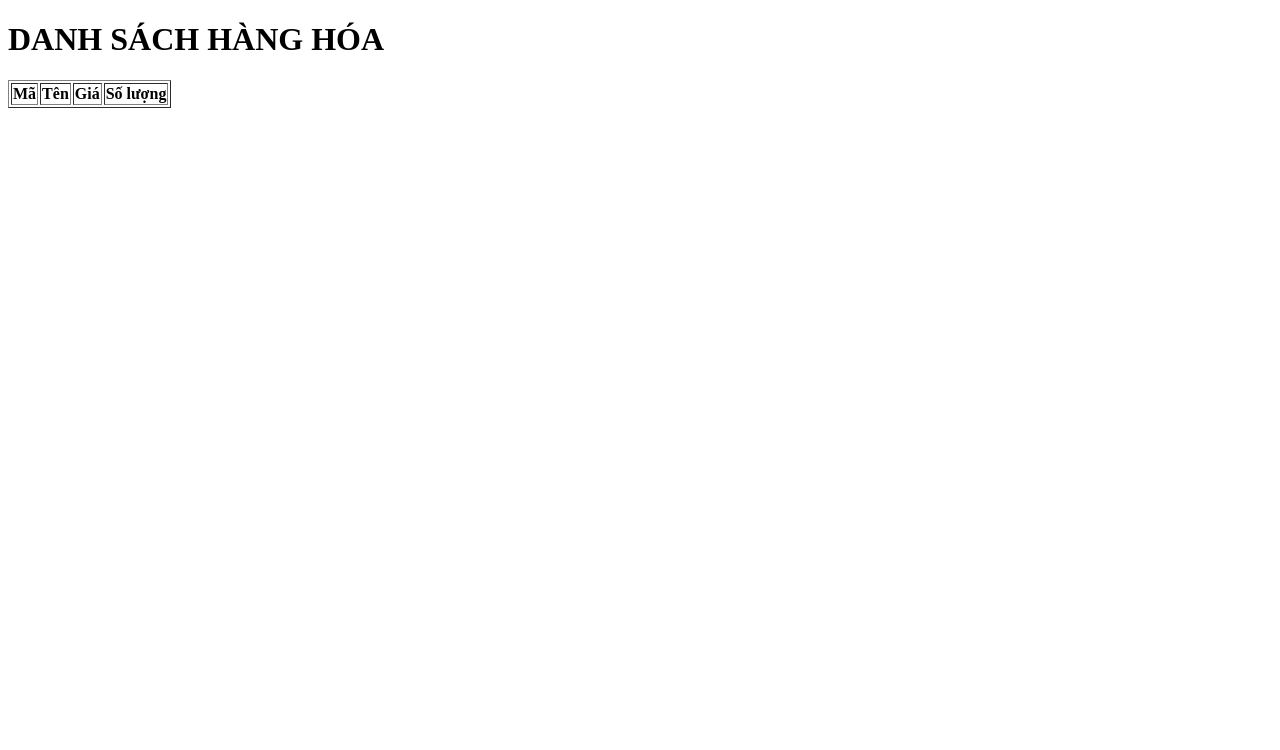
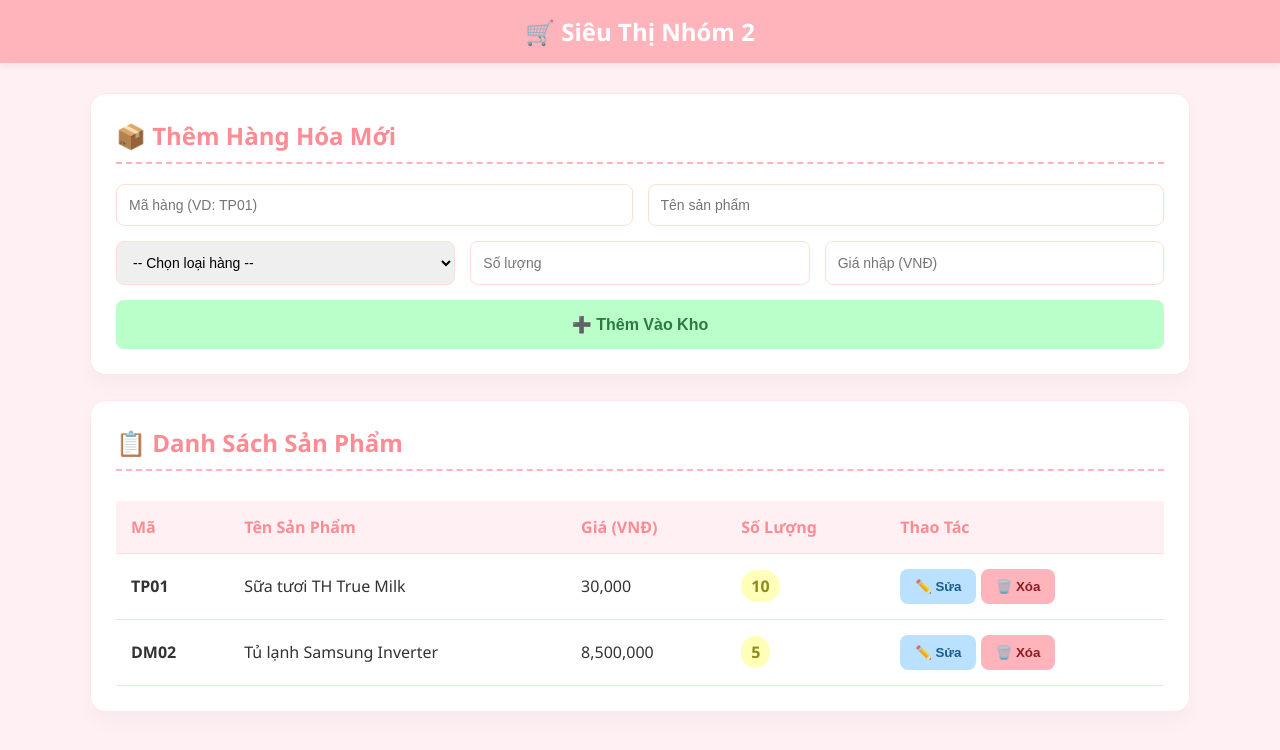
Before and after one commit to quynhfchi/quanlyhanghoasieuthi._., a Flask app: page / in a window 1280 px wide. Shown: the top 750 px of the page. Run offline with Flask 3, Linux system fonts and the light colour scheme; lists and menus that the app fills with data are empty.

Commit message:
Thảo Minh: Hoàn thành thiết kế giao diện HTML, CSS, JS tĩnh

```diff
--- /dev/null
+++ b/static/script.js
@@ -0,0 +1,20 @@
+// Đợi HTML tải xong mới chạy Script
+document.addEventListener("DOMContentLoaded", function() {
+
+    // Tìm tất cả các nút Xóa trên giao diện
+    const deleteButtons = document.querySelectorAll(".btn-delete");
+
+    // Thêm sự kiện click cho từng nút
+    deleteButtons.forEach(function(button) {
+        button.addEventListener("click", function(event) {
+            // Hiển thị hộp thoại xác nhận
+            const confirmDelete = confirm("Bạn có chắc chắn muốn xóa mặt hàng này khỏi kho không?");
+
+            // Nếu người dùng bấm Cancel, chặn hành động xóa
+            if (!confirmDelete) {
+                event.preventDefault();
+            }
+        });
+    });
+
+});
--- /dev/null
+++ b/static/style.css
@@ -0,0 +1,144 @@
+/* Màu nền tổng thể - Hồng pastel nhạt */
+body {
+    background-color: #fff0f3;
+    font-family: 'Segoe UI', Tahoma, Geneva, Verdana, sans-serif;
+    margin: 0;
+    padding: 0;
+    color: #333;
+}
+
+/* ✅ Navbar */
+.navbar {
+    background-color: #ffb3ba; /* Đỏ pastel */
+    color: white;
+    padding: 15px 20px;
+    text-align: center;
+    box-shadow: 0 4px 6px rgba(0,0,0,0.05);
+}
+
+.navbar h1 {
+    margin: 0;
+    font-size: 24px;
+}
+
+/* Khung chứa chính */
+.container {
+    max-width: 1100px;
+    margin: 30px auto;
+    padding: 0 20px;
+    display: flex;
+    flex-direction: column;
+    gap: 25px;
+}
+
+/* ✅ Thiết kế Card */
+.card {
+    background-color: #ffffff;
+    border-radius: 15px;
+    padding: 25px;
+    box-shadow: 0 10px 20px rgba(0,0,0,0.03);
+    border: 1px solid #ffe6ea;
+}
+
+.card h2 {
+    margin-top: 0;
+    color: #ff8b94;
+    border-bottom: 2px dashed #ffb3ba;
+    padding-bottom: 10px;
+}
+
+/* ✅ Form Input */
+.input-group {
+    display: flex;
+    gap: 15px;
+    margin-bottom: 15px;
+}
+
+input, select {
+    flex: 1;
+    padding: 12px;
+    border: 1.5px solid #ffdfd3;
+    border-radius: 8px;
+    font-size: 14px;
+    outline: none;
+    transition: 0.3s;
+}
+
+input:focus, select:focus {
+    border-color: #ffb3ba;
+    box-shadow: 0 0 5px rgba(255, 179, 186, 0.5);
+}
+
+/* ✅ Buttons */
+button {
+    padding: 10px 15px;
+    border: none;
+    border-radius: 8px;
+    cursor: pointer;
+    font-weight: bold;
+    transition: 0.3s;
+}
+
+.btn-submit {
+    background-color: #baffc9; /* Xanh lá pastel */
+    color: #2c7a3f;
+    width: 100%;
+    font-size: 16px;
+    padding: 15px;
+}
+.btn-submit:hover { background-color: #9df0b1; }
+
+.btn-edit {
+    background-color: #bae1ff; /* Xanh dương pastel */
+    color: #1c5b8e;
+}
+.btn-edit:hover { background-color: #9cd3ff; }
+
+.btn-delete {
+    background-color: #ffb3ba; /* Đỏ pastel */
+    color: #8c1c24;
+}
+.btn-delete:hover { background-color: #ff99a2; }
+
+/* ✅ Table Đẹp */
+.table-responsive {
+    overflow-x: auto;
+}
+
+table {
+    width: 100%;
+    border-collapse: collapse;
+    margin-top: 10px;
+}
+
+th, td {
+    padding: 15px;
+    text-align: left;
+    border-bottom: 1px solid #ffdfd3;
+}
+
+th {
+    background-color: #fff0f3;
+    color: #ff8b94;
+    font-weight: bold;
+}
+
+tr:hover {
+    background-color: #fff9fa;
+}
+
+.badge {
+    background-color: #ffffba; /* Vàng pastel */
+    padding: 5px 10px;
+    border-radius: 20px;
+    font-weight: bold;
+    color: #8c8c1c;
+}
+
+/* ✅ Responsive (Hiển thị tốt trên điện thoại) */
+@media (max-width: 768px) {
+    .input-group {
+        flex-direction: column;
+        gap: 10px;
+    }
+}
--- a/templates/index.html
+++ b/templates/index.html
@@ -1,37 +1,81 @@
 <!DOCTYPE html>
 <html lang="vi">
-
 <head>
     <meta charset="UTF-8">
-    <title>Quản Lý Hàng Hóa</title>
+    <meta name="viewport" content="width=device-width, initial-scale=1.0">
+    <title>Hệ Thống Quản Lý Hàng Hóa</title>
+    <link rel="stylesheet" href="{{ url_for('static', filename='style.css') }}">
 </head>
-
 <body>
 
-    <h1>DANH SÁCH HÀNG HÓA</h1>
+    <nav class="navbar">
+        <h1>🛒 Siêu Thị Nhóm 2</h1>
+    </nav>
 
-    <table border="1">
+    <div class="container">
+        <div class="card form-card">
+            <h2>📦 Thêm Hàng Hóa Mới</h2>
+            <form id="addForm">
+                <div class="input-group">
+                    <input type="text" placeholder="Mã hàng (VD: TP01)" required>
+                    <input type="text" placeholder="Tên sản phẩm" required>
+                </div>
 
-        <tr>
-            <th>Mã</th>
-            <th>Tên</th>
-            <th>Giá</th>
-            <th>Số lượng</th>
-        </tr>
+                <div class="input-group">
+                    <select required>
+                        <option value="" disabled selected>-- Chọn loại hàng --</option>
+                        <option value="ThucPham">Thực Phẩm</option>
+                        <option value="DienMay">Điện Máy</option>
+                        <option value="GiaDung">Gia Dụng</option>
+                    </select>
+                    <input type="number" placeholder="Số lượng" required>
+                    <input type="number" placeholder="Giá nhập (VNĐ)" required>
+                </div>
 
-        {% for item in danh_sach %}
+                <button type="submit" class="btn-submit">➕ Thêm Vào Kho</button>
+            </form>
+        </div>
 
-        <tr>
-            <td>{{ item["ma_hang"] }}</td>
-            <td>{{ item["ten_hang"] }}</td>
-            <td>{{ item["gia"] }}</td>
-            <td>{{ item["so_luong"] }}</td>
-        </tr>
+        <div class="card table-card">
+            <h2>📋 Danh Sách Sản Phẩm</h2>
+            <div class="table-responsive">
+                <table>
+                    <thead>
+                        <tr>
+                            <th>Mã</th>
+                            <th>Tên Sản Phẩm</th>
+                            <th>Giá (VNĐ)</th>
+                            <th>Số Lượng</th>
+                            <th>Thao Tác</th>
+                        </tr>
+                    </thead>
+                    <tbody>
+                        <tr>
+                            <td><strong>TP01</strong></td>
+                            <td>Sữa tươi TH True Milk</td>
+                            <td>30,000</td>
+                            <td><span class="badge">10</span></td>
+                            <td>
+                                <button class="btn-edit">✏️ Sửa</button>
+                                <button class="btn-delete">🗑️ Xóa</button>
+                            </td>
+                        </tr>
+                        <tr>
+                            <td><strong>DM02</strong></td>
+                            <td>Tủ lạnh Samsung Inverter</td>
+                            <td>8,500,000</td>
+                            <td><span class="badge">5</span></td>
+                            <td>
+                                <button class="btn-edit">✏️ Sửa</button>
+                                <button class="btn-delete">🗑️ Xóa</button>
+                            </td>
+                        </tr>
+                    </tbody>
+                </table>
+            </div>
+        </div>
+    </div>
 
-        {% endfor %}
-
-    </table>
-
+    <script src="{{ url_for('static', filename='script.js') }}"></script>
 </body>
-
 </html>
```
